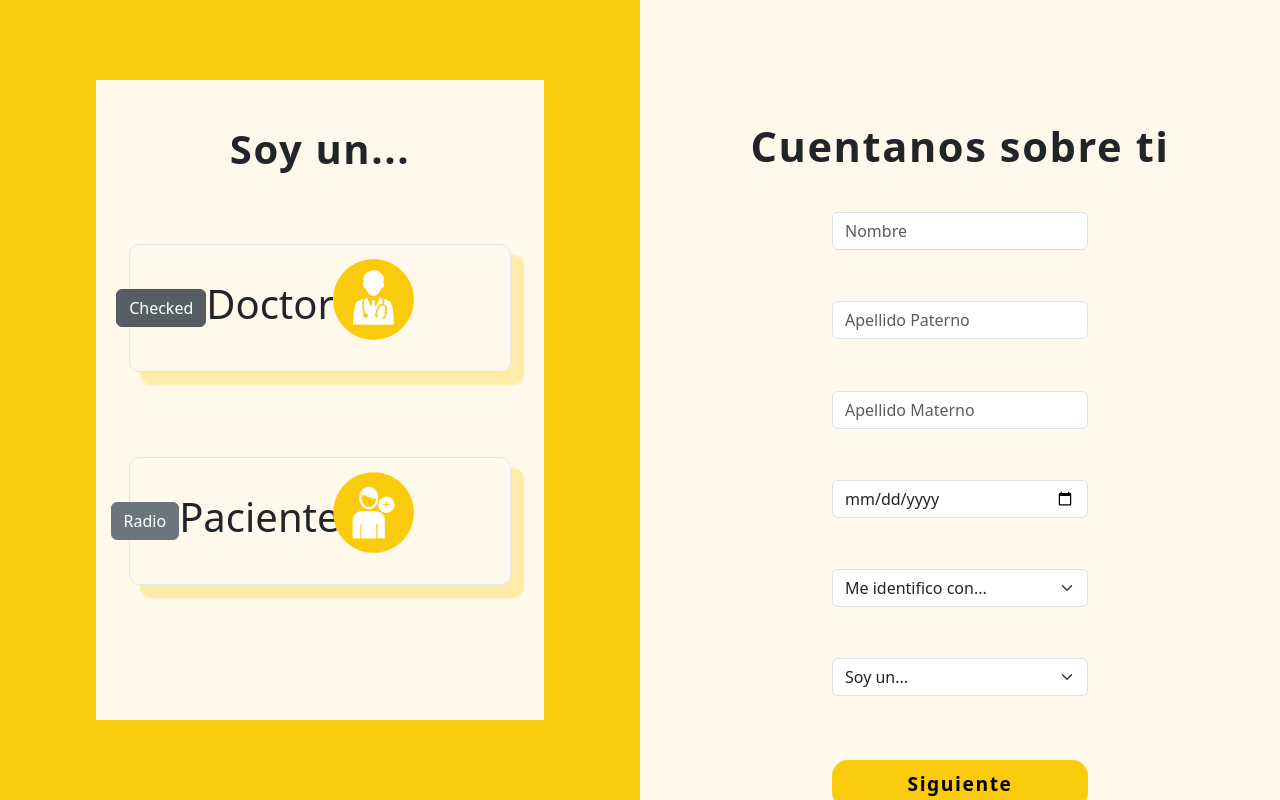
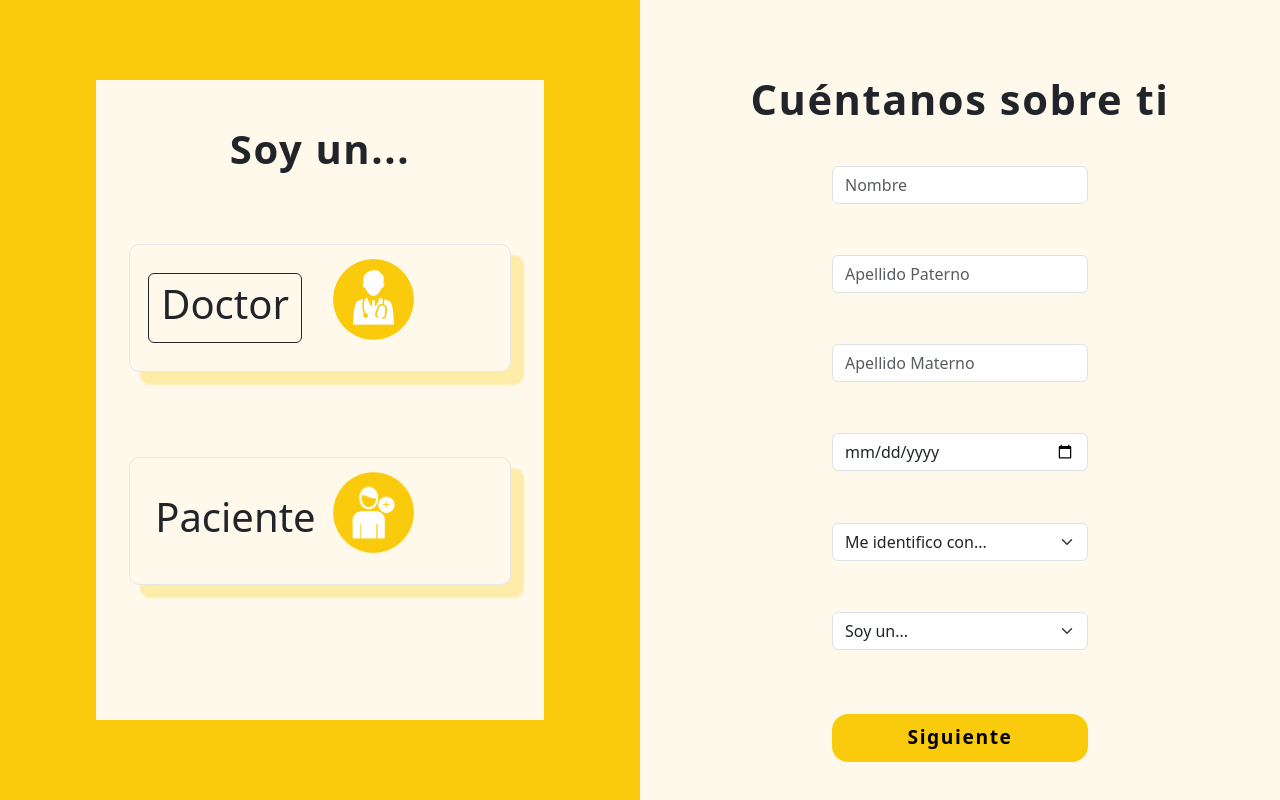
Before and after one commit to jorgergo/testfarma_webapp, a Django app: page /register in a window 1280 px wide. Run offline with Django 4.2, Linux system fonts and the light colour scheme; some libraries are stand-ins or nearby versions.

Commit message:
signup changes

```diff
--- a/login/static/styles/signup.css
+++ b/login/static/styles/signup.css
@@ -68,7 +68,7 @@
 }
 
 .tittle-right {
-  padding-top: 30.8rem;
+  padding-top: 25rem;
   font-size: 2.6rem;
   font-weight: bold;
   letter-spacing: 0.1rem;
@@ -181,6 +181,10 @@ a {
   color: #d0a700;
 }
 
+.btn-select{
+  width: 100%;
+}
+
 @media screen and (max-width: 1180px) {
   form {
     width: 70%;
--- a/login/templates/signup/signup.html
+++ b/login/templates/signup/signup.html
@@ -28,8 +28,8 @@
             <div class="col col-md-6 left-subtitle">
               <div selectable>
                 <input type="radio" class="btn-check" name="options" id="option1" autocomplete="off" checked>
-                <label class="btn btn-secondary" for="option1">Checked</label></div>
-              <h1>Doctor</h1>
+                <label class="btn tn-select" for="option1"><h1>Doctor</h1></label></div>
+
             </div>
             <div class="col col-md-6">
               <img class="img-doctor" src="{% static 'assets/images/doctor.png' %}" alt="doctor" />
@@ -38,8 +38,7 @@
           <div class="row small-light-background">
             <div class="col col-md-6 left-subtitle">
               <input type="radio" class="btn-check" name="options" id="option2" autocomplete="off">
-              <label class="btn btn-secondary" for="option2">Radio</label>
-              <h1>Paciente</h1>
+              <label class="btn btn-select" for="option2"><h1>Paciente</h1></label>
           </div>
           <div class="col col-md-6">
             <img class="img-paciente" src="{% static 'assets/images/paciente.png' %}" alt="patient" />
@@ -49,7 +48,7 @@
     </div>
     <div class="split right">
       <div class="login-form">
-        <p class="tittle-right">Cuentanos sobre ti</p>
+        <p class="tittle-right">Cuéntanos sobre ti</p>
 
         <form method="POST" class="form-flex">
           {% csrf_token %}
```
